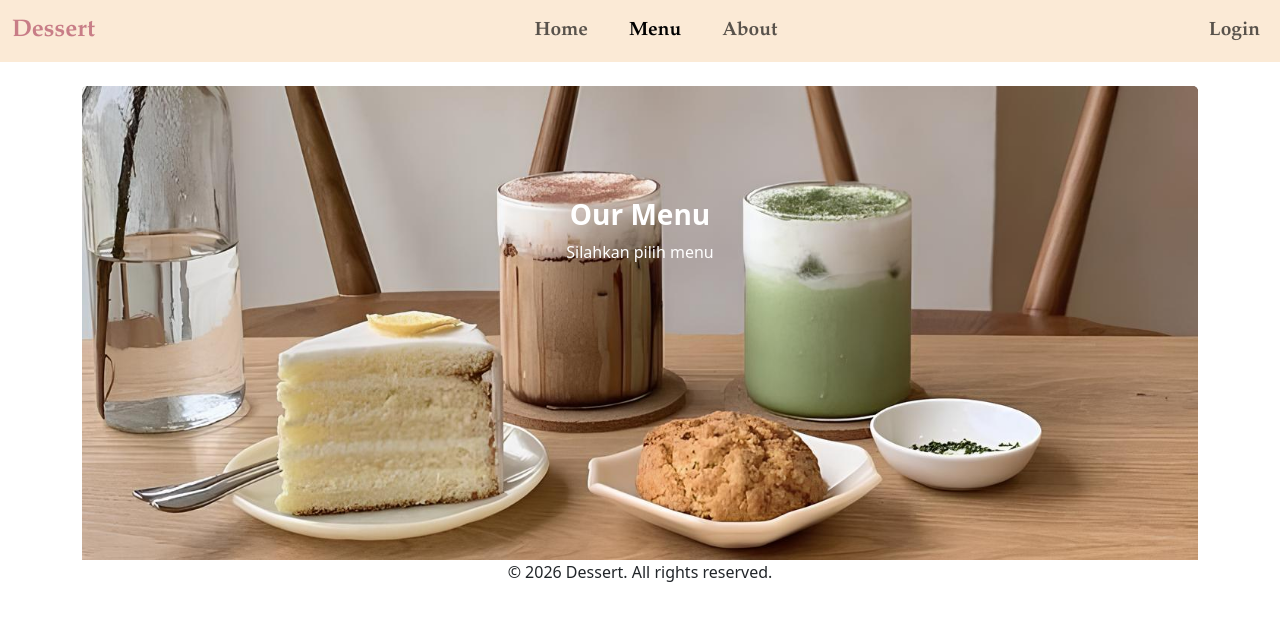
After one commit to mahdiyarkaris/projekAkhirPWD, a PHP site: page /menu.php in a window 1280 px wide. The commit adds this page. Shown: the top 621 px of the page. Run offline with PHP 8.4, Linux system fonts and the light colour scheme.

Commit message:
menu navbar

```diff
--- a/home.php
+++ b/home.php
@@ -6,7 +6,7 @@
     <meta charset="utf-8">
     <meta name="viewport" content="width=device-width, initial-scale=1">
     <title>Dessert</title>
-    <link rel="stylesheet" href="ubahvera.css">
+    <link rel="stylesheet" href="ubah.css">
     <link href="https://cdn.jsdelivr.net/npm/bootstrap@5.3.8/dist/css/bootstrap.min.css" rel="stylesheet" integrity="sha384-sRIl4kxILFvY47J16cr9ZwB07vP4J8+LH7qKQnuqkuIAvNWLzeN8tE5YBujZqJLB" crossorigin="anonymous">
   </head>
   <body>
@@ -20,10 +20,10 @@
       <div class="collapse navbar-collapse" id="navbarScroll">
         <ul class="navbar-nav mx-auto my-2 my-lg-0 navbar-nav-scroll" style="--bs-scroll-height: 100px;">
           <li class="nav-item">
-            <a class="nav-link active" href="home1.php">Home</a>
+            <a class="nav-link active" href="home.php">Home</a>
           </li>
           <li class="nav-item">
-            <a class="nav-link" href="menu1.php">Menu</a>
+            <a class="nav-link" href="menu.php">Menu</a>
           </li>
           <li class="nav-item">
             <a class="nav-link" href="about.php">About</a>
--- /dev/null
+++ b/menu.php
@@ -0,0 +1,66 @@
+<?php
+session_start();
+?>
+<!doctype html>
+<html lang="en">
+  <head>
+    <meta charset="utf-8">
+    <meta name="viewport" content="width=device-width, initial-scale=1">
+    <title>Dessert</title>
+    <link rel="stylesheet" href="ubah.css">
+    <link href="https://cdn.jsdelivr.net/npm/bootstrap@5.3.8/dist/css/bootstrap.min.css" rel="stylesheet" integrity="sha384-sRIl4kxILFvY47J16cr9ZwB07vP4J8+LH7qKQnuqkuIAvNWLzeN8tE5YBujZqJLB" crossorigin="anonymous">
+  </head>
+  <body>
+  <nav class="navbar navbar-expand-lg">
+    <div class="container-fluid">
+      <a class="navbar-brand" href="#">Dessert</a>
+      <button class="navbar-toggler" type="button" data-bs-toggle="collapse" data-bs-target="#navbarScroll" aria-controls="navbarScroll" aria-expanded="false" aria-label="Toggle navigation">
+        <span class="navbar-toggler-icon"></span>
+      </button>
+      <div class="collapse navbar-collapse" id="navbarScroll">
+        <ul class="navbar-nav mx-auto my-2 my-lg-0 navbar-nav-scroll" style="--bs-scroll-height: 100px;">
+          <li class="nav-item">
+            <a class="nav-link" href="home.php">Home</a>
+          </li>
+          <li class="nav-item">
+            <a class="nav-link active" href="menu.php">Menu</a>
+          </li>
+          <li class="nav-item">
+            <a class="nav-link" href="about.php">About</a>
+          </li>
+        </ul>
+        <ul class="navbar-nav nav-right my-2 my-lg-0 navbar-nav-scroll" style="--bs-scroll-height: 100px;">
+          <?php if(isset($_SESSION['logged_in'])): ?>
+            <li class="nav-item">
+              <a class="nav-link" href="dashboard.php"><?php echo $_SESSION['nama']; ?></a>
+            </li>
+          <?php else: ?>
+            <li class="nav-item">
+              <a class="nav-link" href="login.php">Login</a>
+            </li>
+          <?php endif; ?>
+        </ul>
+        </ul>
+      </div>
+    </div>
+  </nav>
+
+  <div class="container mt-4">
+    <div class="card text-bg-dark border-0">
+        <img src="menuu.jpeg" class="card-img-top" alt="menu">
+        <div class="card-img-overlay text-center">
+            <h3 class="card-title mt-5 pt-5 fw-bold">Our Menu</h3>
+            <p class="card-text">Silahkan pilih menu</p>
+        </div>
+    </div>
+  </div>
+
+<footer class="footer">
+    <div class="container text-center">
+        <p>&copy; 2026 Dessert. All rights reserved.</p>
+    </div>
+</footer>
+
+    <script src="https://cdn.jsdelivr.net/npm/bootstrap@5.3.8/dist/js/bootstrap.bundle.min.js" integrity="sha384-FKyoEForCGlyvwx9Hj09JcYn3nv7wiPVlz7YYwJrWVcXK/BmnVDxM+D2scQbITxI" crossorigin="anonymous"></script>
+  </body>
+</html>
```
Also changed, not shown: menuu.jpeg (added).
